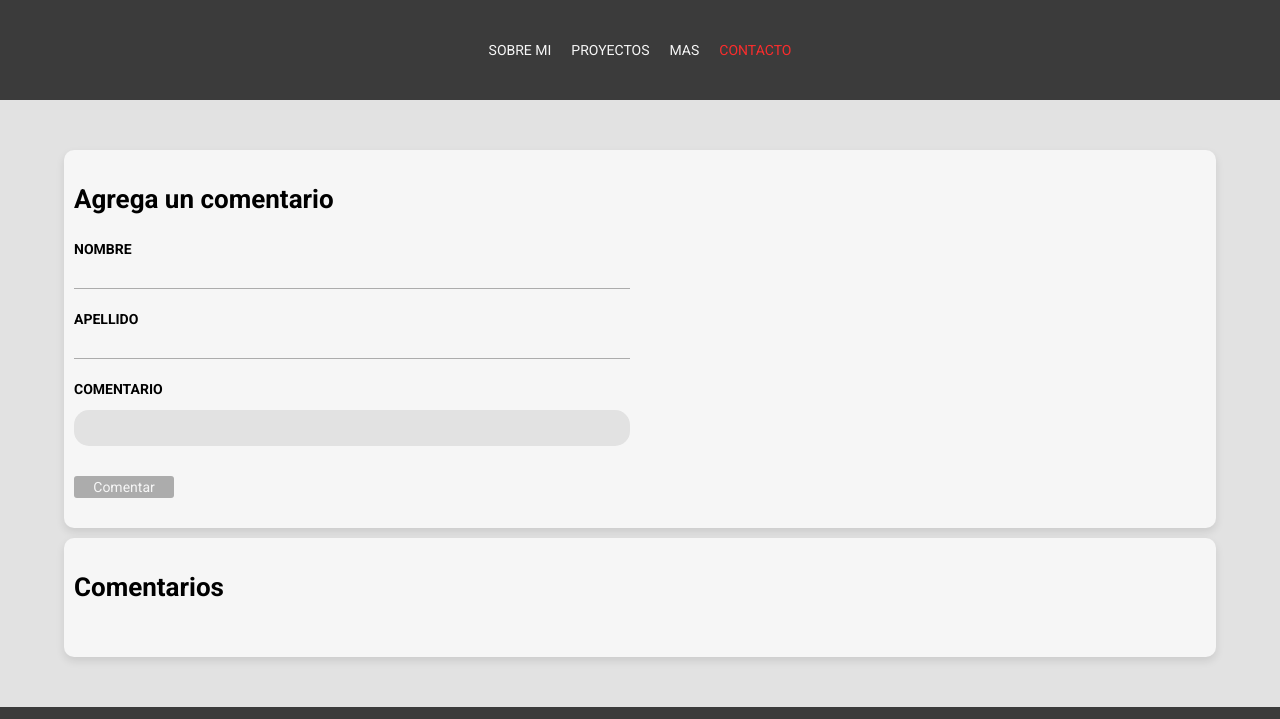
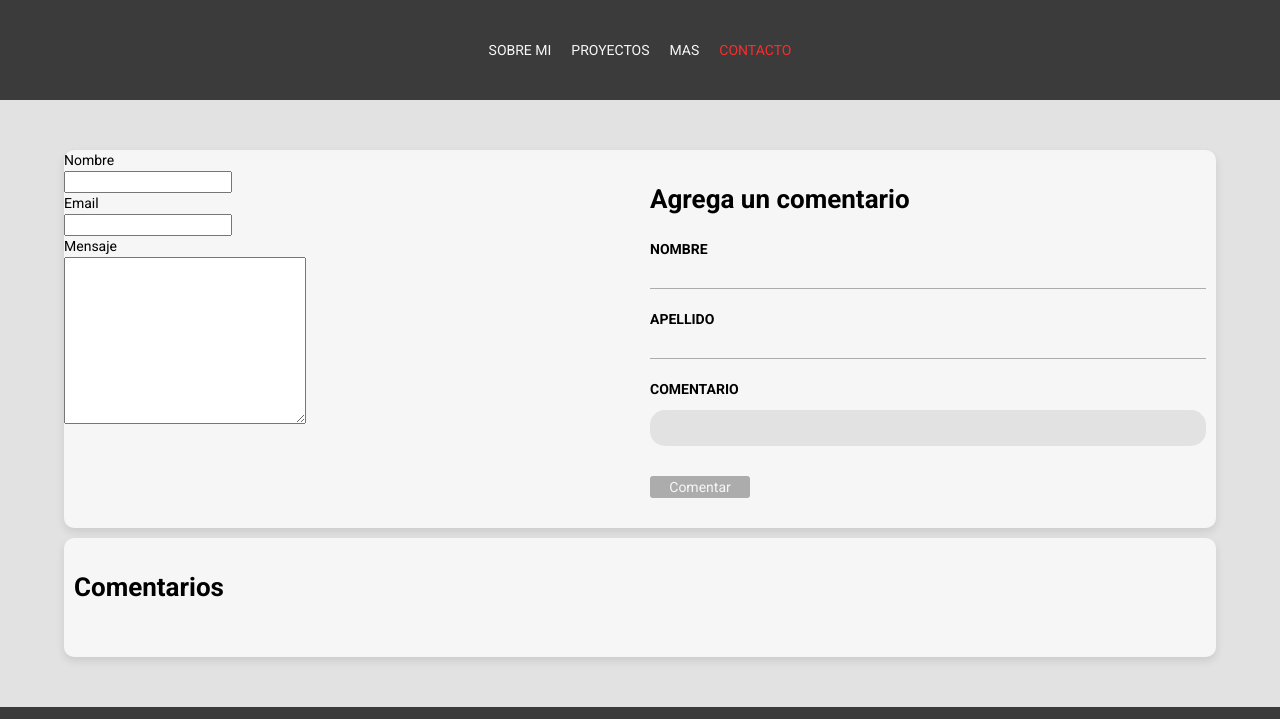
Before and after one commit to m-alejandro19/portafolio, a website: page views/contacto.html in a window 1280 px wide. Shown: the top 719 px of the page. Drawn offline with nearby package versions, Linux system fonts and the light colour scheme; files that its build step writes are made by us from their sources; files whose address does not match are found by name; a web font is replaced by a local one.

Commit message:
Creacion del formulario contactame

```diff
--- a/public/css/styles.css
+++ b/public/css/styles.css
@@ -703,17 +703,37 @@ hr{
 /*FIN CONTACTO*/
 
 /*PAGINA CONTACTO*/
-.comentarios__grid {
+.contacto__grid {
     display: grid;
     background-color: var(--blanco);
     border-radius: 10px;
     box-shadow: var(--sombra);
 }
 @media(min-width: 768px) {
-    .comentarios__grid {
+    .contacto__grid {
         grid-template-columns: repeat(2, 1fr);
     }
 }
+.contactame {
+    width: 100%;
+}
+.contactame__formulario {
+    display: flex;
+    flex-direction: column;
+}
+.contactame__campo {
+
+}
+.contactame__label {
+    display: block;
+}
+.contactame__input {
+
+}
+.contactame__textarea {
+
+}
+
 .comentarios {
     width: 100%;
     padding: 3rem 1rem;
--- a/views/contacto.html
+++ b/views/contacto.html
@@ -31,7 +31,25 @@
 
         <div class="main__contenedor">
 
-             <div class="comentarios__grid">
+             <div class="contacto__grid">
+
+                <div class="contactame">
+                    <form action="" class="contactame__formulario">
+                        <div class="contactame__campo">
+                            <label for="nombre" class="contactame__label">Nombre</label>
+                            <input type="text" id="nombre" name="nombre-contactame" class="contactame__input">
+                        </div>
+                        <div class="contactame__campo">
+                            <label for="email" class="contactame__label">Email</label>
+                            <input type="email" id="email" name="email-contactame" class="contactame__input">
+                        </div>
+                        <div class="contactame__campo">
+                            <label for="mensaje" class="contactame__label">Mensaje</label>
+                            <textarea class="contactame__textarea" name="mensaje" id="mensaje" cols="30" rows="10" name="mensaje-contactame"></textarea>
+                        </div>
+                    </form>
+                </div>
+
                 <div class="comentarios">
 
                     <h3 class="comentarios__heading">Agrega un comentario</h3>
```
